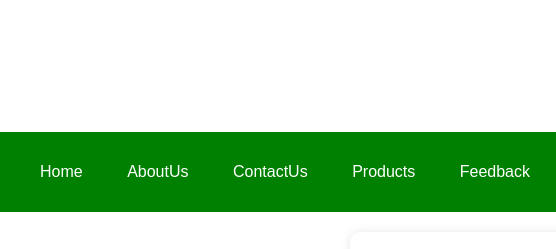
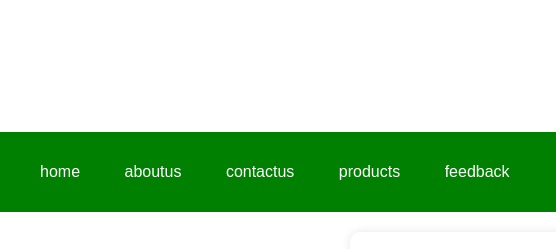
Before and after one commit to phenyobagwasi/ttboutique, a plain HTML site: page AboutUs.html in a window 1280 px wide. Shown: the top 249 px of the page, 0-556 px from the left. Drawn offline with Linux system fonts and the light colour scheme; files whose address does not match are found by name.

Commit message:
Update AboutUs.html

```diff
--- a/AboutUs.html
+++ b/AboutUs.html
@@ -14,11 +14,11 @@
         <header>
             <nav>
                <ul>
-                    <li><a href="index.html">Home</a></li>
-                    <li><a href="aboutus.html">AboutUs</a></li>
-                    <li><a href="contactus.html">ContactUs</a></li>
-                    <li><a href="products.html">Products</a></li>
-                    <li><a href="feedback.html">Feedback</a></li>
+                    <li><a href="index.html">home</a></li>
+                    <li><a href="aboutus.html">aboutus</a></li>
+                    <li><a href="contactus.html">contactus</a></li>
+                    <li><a href="products.html">products</a></li>
+                    <li><a href="feedback.html">feedback</a></li>
                </ul>
             </nav>
         </header>
```
